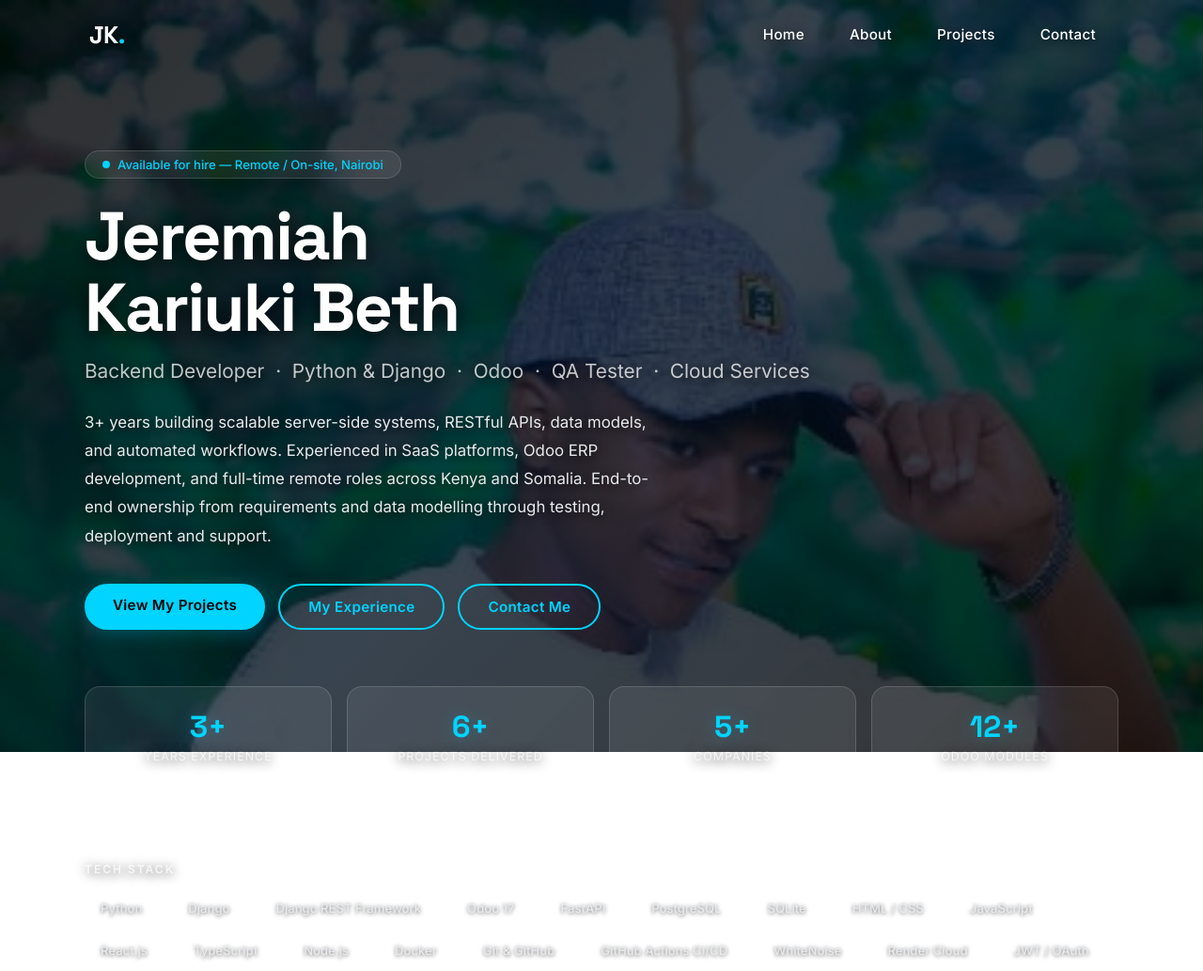
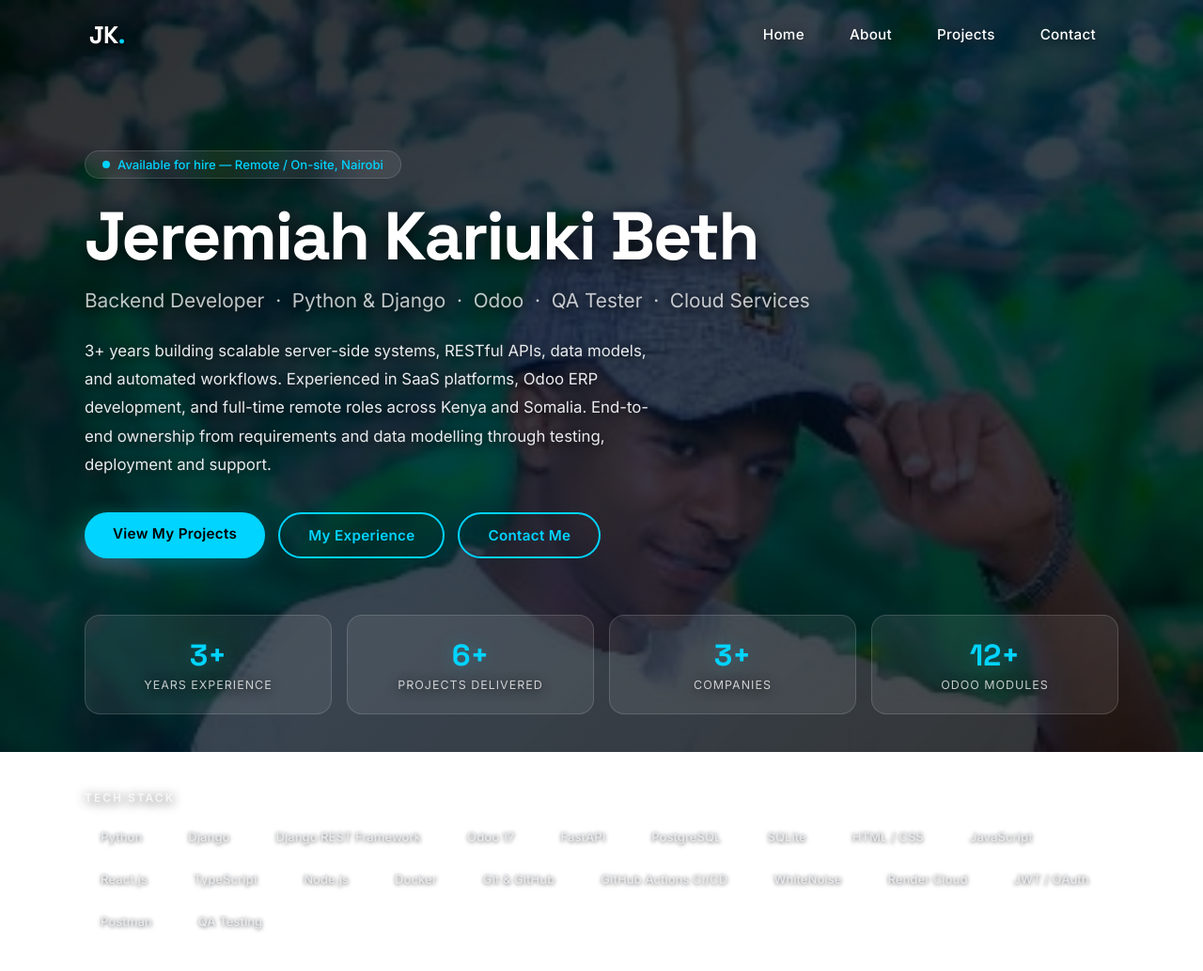
Before and after one commit to Jeremiahkariuki/portfolio, a Django app: page / in a window 1280 px wide. Shown: the top 1033 px of the page at 94% size. Run offline with Django 5.2, Linux system fonts and the light colour scheme.

Commit message:
Update company stat count to 3+ and fix hero name title formatting

```diff
--- a/base/templates/base/home.html
+++ b/base/templates/base/home.html
@@ -8,7 +8,7 @@
 
     <!-- Name & Title -->
     <h1 class="hero-title fade-in">
-        Jeremiah<br>Kariuki Beth
+        Jeremiah Kariuki Beth
     </h1>
     <p class="hero-subtitle fade-in">
         Backend Developer &nbsp;·&nbsp; Python &amp; Django &nbsp;·&nbsp; Odoo &nbsp;·&nbsp; QA Tester &nbsp;·&nbsp; Cloud Services
@@ -37,7 +37,7 @@
             <span class="stat-label">Projects Delivered</span>
         </div>
         <div class="stat-card">
-            <span class="stat-number">5+</span>
+            <span class="stat-number">3+</span>
             <span class="stat-label">Companies</span>
         </div>
         <div class="stat-card">
```
